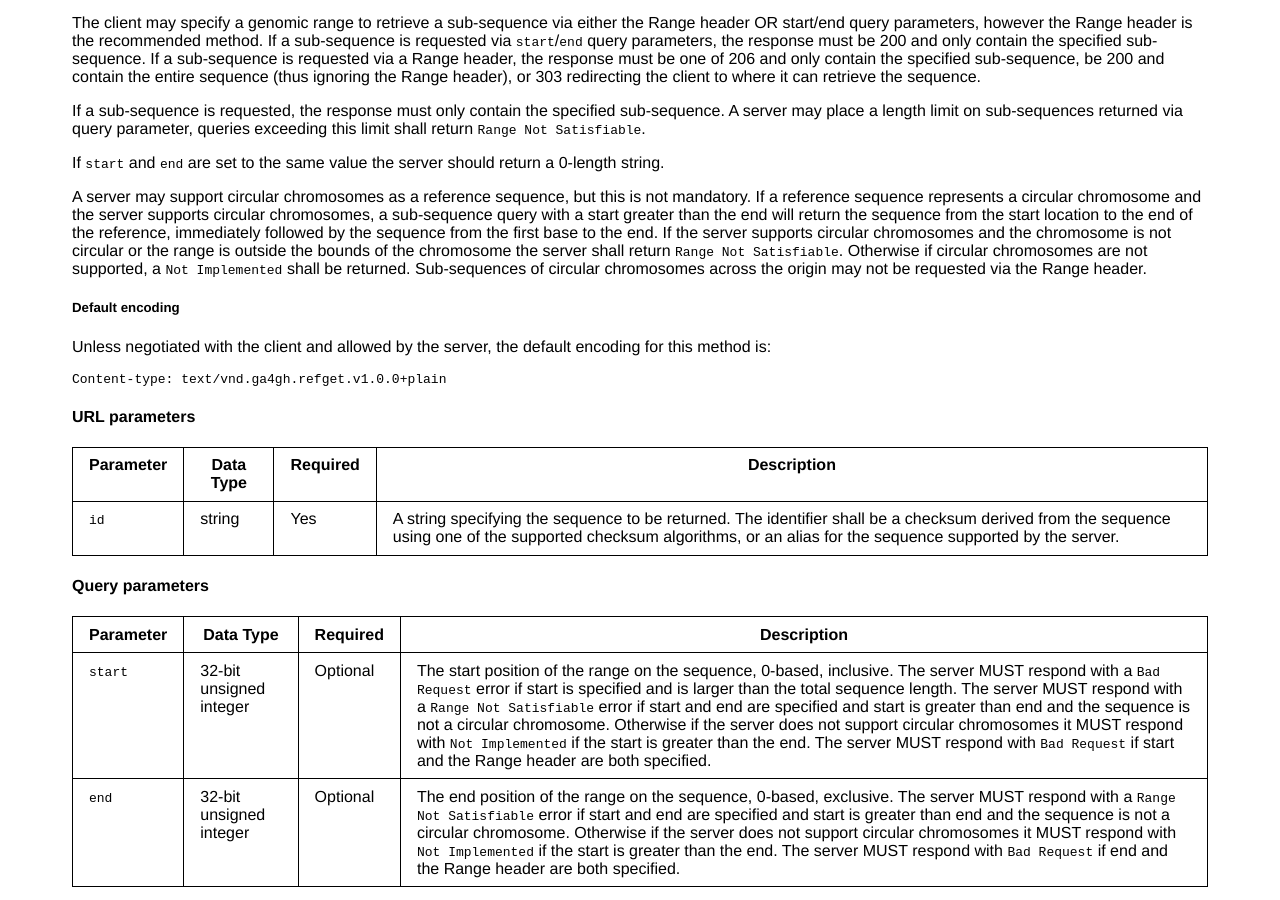
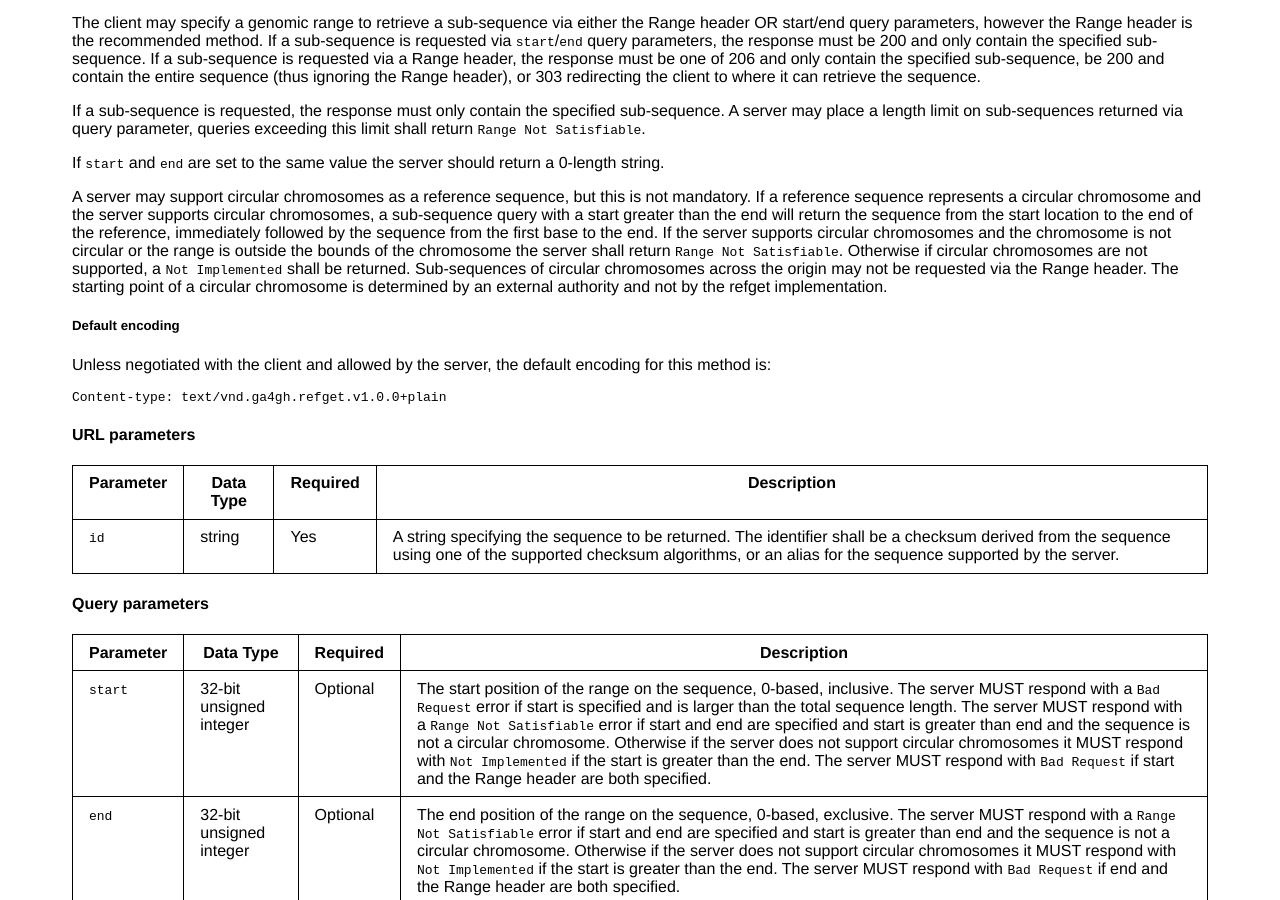
Before and after one commit to samtools/hts-specs, a Jekyll site: the page built from refget.md, in a window 1280 px wide and 900 px high, scrolled down 2680 px. Built offline with Jekyll 4.4.1, drawn with Linux system fonts in a browser that asks for light colours.

Commit message:
Clarifying circular start authority
Circular chromosomes are a potential issue as to create the checksum it must have a start and an end i.e. a break-point in the circular DNA. This is out of scope for this specification and we expect other authorities to have made that call for us i.e. a submitter to an INSDC archive will have to make this call.

```diff
--- a/refget.md
+++ b/refget.md
@@ -118,7 +118,7 @@ If a sub-sequence is requested, the response must only contain the specified sub
 
 If `start` and `end` are set to the same value the server should return a 0-length string.
 
-A server may support circular chromosomes as a reference sequence, but this is not mandatory. If a reference sequence represents a circular chromosome and the server supports circular chromosomes, a sub-sequence query with a start greater than the end will return the sequence from the start location to the end of the reference, immediately followed by the sequence from the first base to the end. If the server supports circular chromosomes and the chromosome is not circular or the range is outside the bounds of the chromosome the server shall return `Range Not Satisfiable`. Otherwise if circular chromosomes are not supported, a `Not Implemented` shall be returned. Sub-sequences of circular chromosomes across the origin may not be requested via the Range header.
+A server may support circular chromosomes as a reference sequence, but this is not mandatory. If a reference sequence represents a circular chromosome and the server supports circular chromosomes, a sub-sequence query with a start greater than the end will return the sequence from the start location to the end of the reference, immediately followed by the sequence from the first base to the end. If the server supports circular chromosomes and the chromosome is not circular or the range is outside the bounds of the chromosome the server shall return `Range Not Satisfiable`. Otherwise if circular chromosomes are not supported, a `Not Implemented` shall be returned. Sub-sequences of circular chromosomes across the origin may not be requested via the Range header. The starting point of a circular chromosome is determined by an external authority and not by the refget implementation.
 
 ##### Default encoding
 Unless negotiated with the client and allowed by the server, the default encoding for this method is:
```
